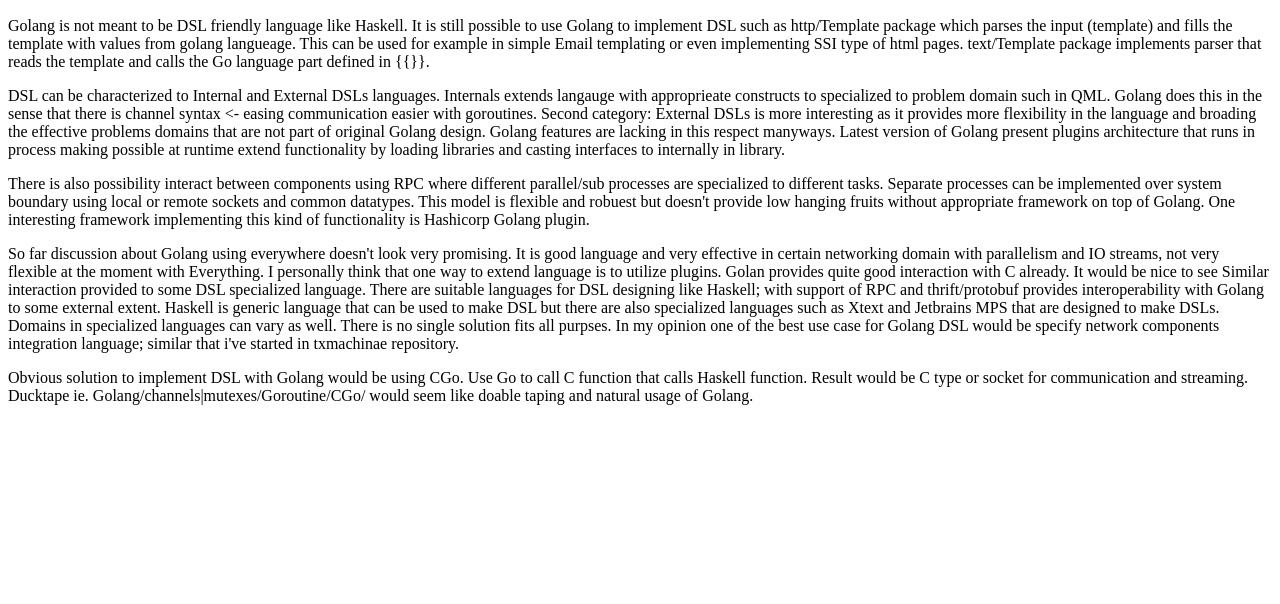
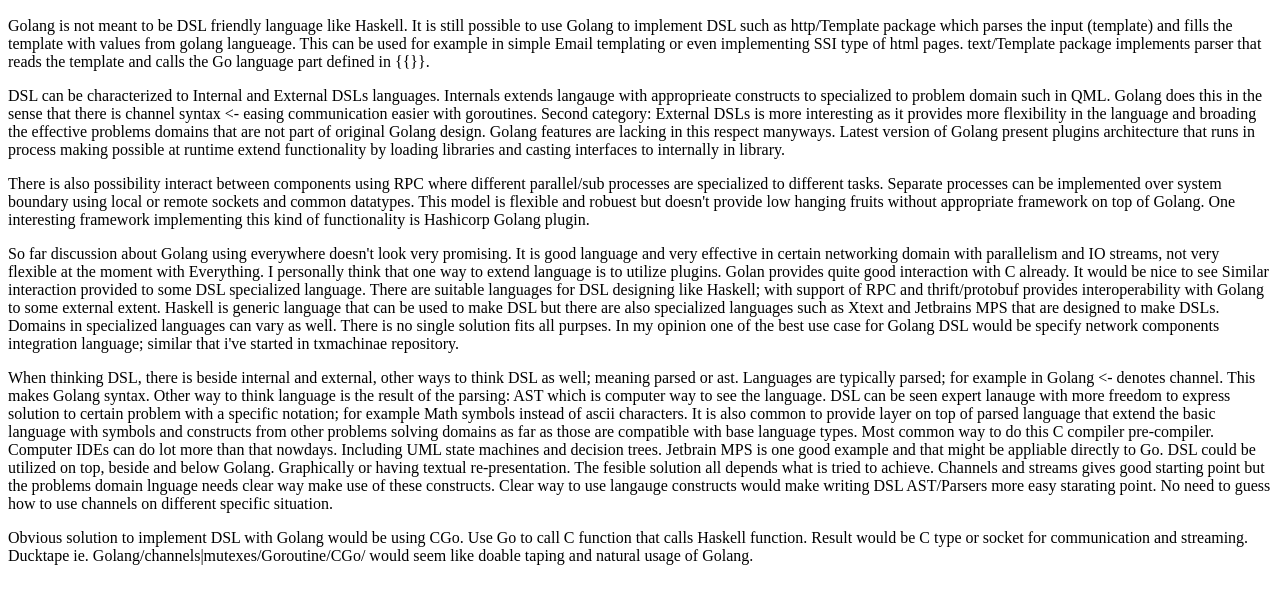
Before and after one commit to aetelani/aetelani.github.io, a plain HTML site: page index.html in a window 1280 px wide. Shown: the part 110-714 px from the top of the page. Drawn offline with Linux system fonts and the light colour scheme.

Commit message:
Update index.html
Added AST consideration

```diff
--- a/index.html
+++ b/index.html
@@ -15,7 +15,7 @@
   <p>DSL can be characterized to Internal and External DSLs languages. Internals extends langauge with approprieate constructs to specialized to problem domain such in QML. Golang does this in the sense that there is channel syntax <- easing communication easier with goroutines. Second category: External DSLs is more interesting as it provides more flexibility in the language and broading the effective problems domains that are not part of original Golang design. Golang features are lacking in this respect manyways. Latest version of Golang present plugins architecture that runs in process making possible at runtime extend functionality by loading libraries and casting interfaces to internally in library.</p>
   <p>There is also possibility interact between components using RPC where different parallel/sub processes are specialized to different tasks. Separate processes can be implemented over system boundary using local or remote sockets and common datatypes. This model is flexible and robuest but doesn't provide low hanging fruits without appropriate framework on top of Golang. One interesting framework implementing this kind of functionality is Hashicorp Golang plugin.</p>
   <p>So far discussion about Golang using everywhere doesn't look very promising. It is good language and very effective in certain networking domain with parallelism and IO streams, not very flexible at the moment with Everything. I personally think that one way to extend language is to utilize plugins. Golan provides quite good interaction with C already. It would be nice to see Similar interaction provided to some DSL specialized language. There are suitable languages for DSL designing like Haskell; with support of RPC and thrift/protobuf provides interoperability with Golang to some external extent. Haskell is generic language that can be used to make DSL but there are also specialized languages such as Xtext and Jetbrains MPS that are designed to make DSLs. Domains in specialized languages can vary as well. There is no single solution fits all purpses. In my opinion one of the best use case for Golang DSL would be specify network components integration language; similar that i've started in txmachinae repository.</p>
+  <p>When thinking DSL, there is beside internal and external, other ways to think DSL as well; meaning parsed or ast. Languages are typically parsed; for example in Golang <- denotes channel. This makes Golang syntax. Other way to think language is the result of the parsing: AST which is computer way to see the language. DSL can be seen expert lanauge with more freedom to express solution to certain problem with a specific notation; for example Math symbols instead of ascii characters. It is also common to provide layer on top of parsed language that extend the basic language with symbols and constructs from other problems solving domains as far as those are compatible with base language types. Most common way to do this C compiler pre-compiler. Computer IDEs can do lot more than that nowdays. Including UML state machines and decision trees. Jetbrain MPS is one good example and that might be appliable directly to Go. DSL could be utilized on top, beside and below Golang. Graphically or having textual re-presentation. The fesible solution all depends what is tried to achieve. Channels and streams gives good starting point but the problems domain lnguage needs clear way make use of these constructs. Clear way to use langauge constructs would make writing DSL AST/Parsers more easy starating point. No need to guess how to use channels on different specific situation.</p>
   <p>Obvious solution to implement DSL with Golang would be using CGo. Use Go to call C function that calls Haskell function. Result would be C type or socket for communication and streaming. Ducktape ie. Golang/channels|mutexes/Goroutine/CGo/<dsl> would seem like doable taping and natural usage of Golang. </p>
-  </p>
   </body>
 </html>
```
